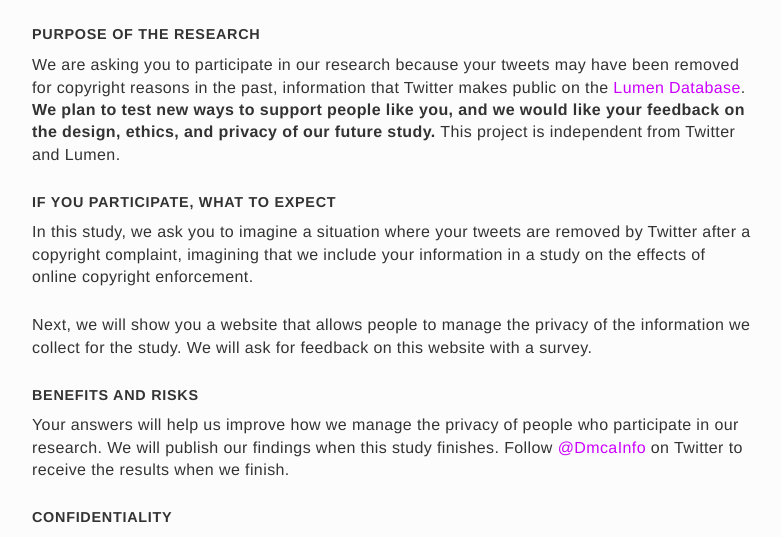
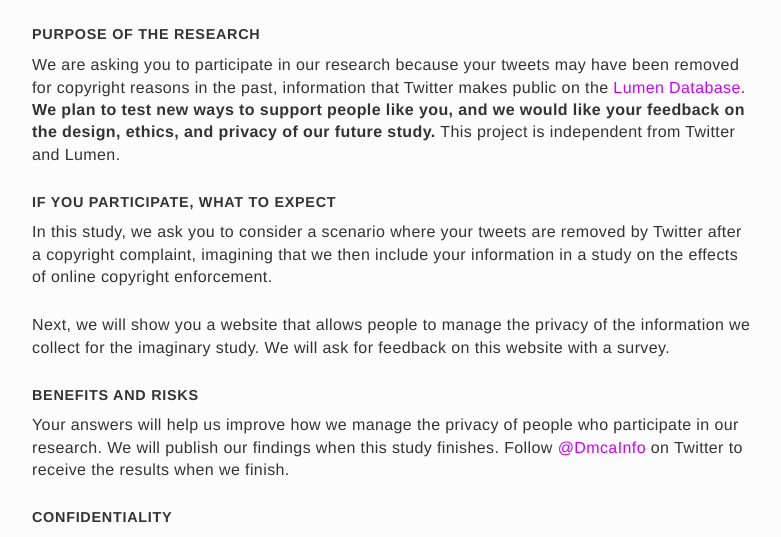
Before and after one commit to jonathanzong/bartleby, a Flask app: template templates/01-index.html in a window 1280 px wide. Shown: the part 372-909 px from the top of the page, without its empty margins (248-1029 px from the left). Run offline with Flask 2, Linux system fonts and the light colour scheme; the template is opened without the code that fills it, so the values that code supplies are empty; parts of the project's set-up code (start-up, migrations or seed data) failed here and were passed over.

Commit message:
small text tweaks

```diff
--- a/templates/01-index.html
+++ b/templates/01-index.html
@@ -24,11 +24,11 @@
 
   <h5>If you participate, what to expect</h5>
   <p>
-    In this study, we ask you to imagine a situation where your tweets are removed by Twitter after a copyright complaint, imagining that we include your information in a study on the effects of online copyright enforcement.
+    In this study, we ask you to consider a scenario where your tweets are removed by Twitter after a copyright complaint, imagining that we then include your information in a study on the effects of online copyright enforcement.
   </p>
 
   <p>
-    Next, we will show you a website that allows people to manage the privacy of the information we collect for the study. We will ask for feedback on this website with a survey.
+    Next, we will show you a website that allows people to manage the privacy of the information we collect for the imaginary study. We will ask for feedback on this website with a survey.
   </p>
 
   <h5>Benefits and risks</h5>
--- a/templates/02-begin.html
+++ b/templates/02-begin.html
@@ -9,7 +9,7 @@
     {% endif %}
   </div>
 
-  Do you remember receiving a message from Twitter sometime in the past about potentially-copyrighted material you posted?
+  Recall receiving a message from Twitter sometime in the past about potentially-copyrighted material you posted.
 
   <form method="POST" action="{{ url_for('begin') }}">
     {{ form.csrf_token }}
```
